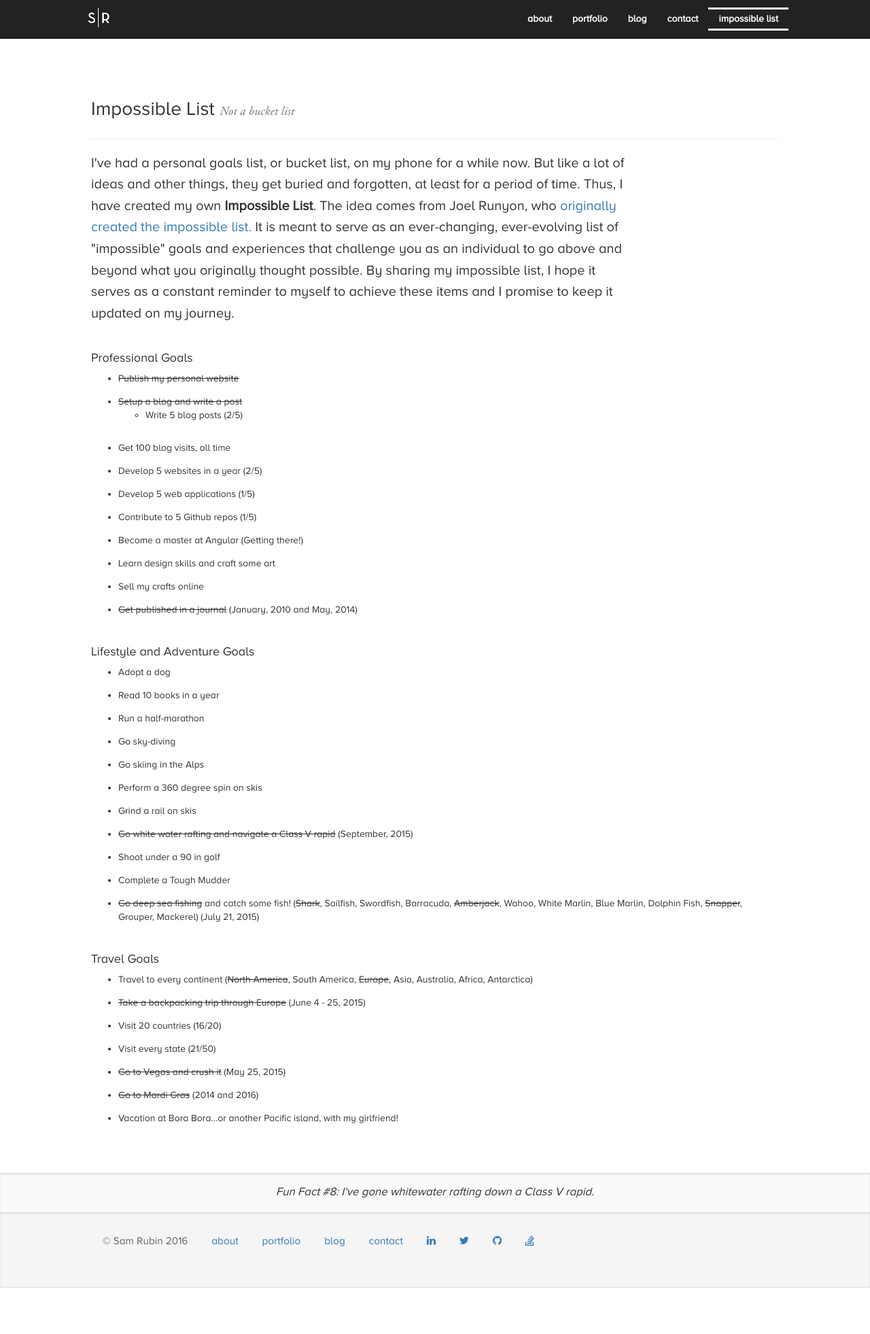
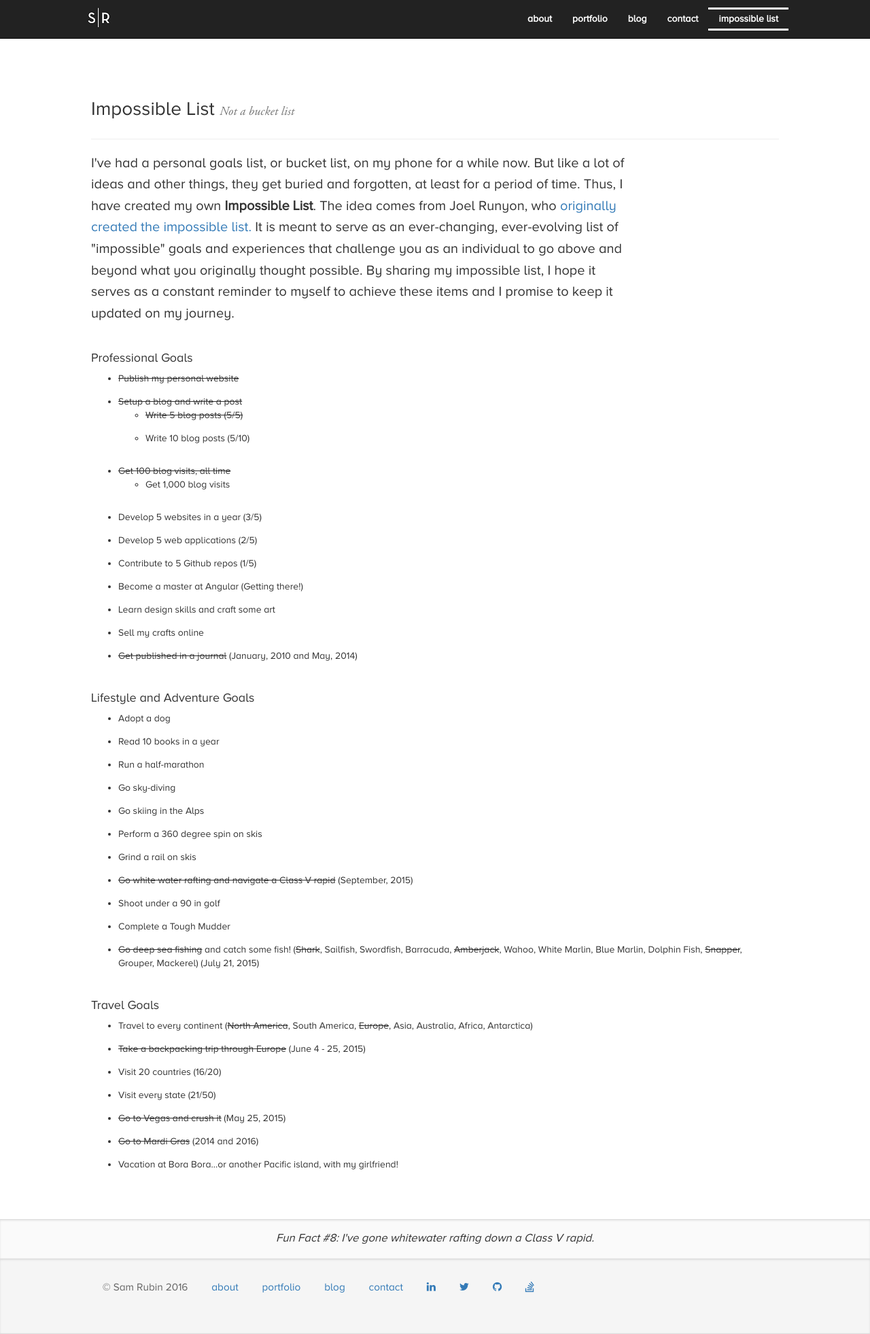
Before and after one commit to smrubin/smrubin.github.io, a Jekyll site: the page built from impossible-list.html, in a window 1280 px wide. Shown: the whole page at 68% size. Built offline with Jekyll 4.4.1, drawn with Linux system fonts in a browser that asks for light colours; nearby versions of some CDN libraries; before the commit the page ends 1894 px from its top, so only the background shows below that.

```diff
--- a/css/main.css
+++ b/css/main.css
@@ -353,6 +353,10 @@
 .port-object time {
   display: inline-block;
   margin-bottom: 0.5em;
+}
+
+.port-object .img-resp {
+  display: block;
 }
 
 
--- a/impossible-list.html
+++ b/impossible-list.html
@@ -15,12 +15,17 @@
                 <li><s>Publish my personal website</s></li>
                 <li><s>Setup a blog and write a post</s>
                     <ul>
-                        <li>Write 5 blog posts (2/5)</li>
+                        <li><s>Write 5 blog posts (5/5)</s></li>
+                        <li>Write 10 blog posts (5/10)</li>
                     </ul>
                 </li>
-                <li>Get 100 blog visits, all time</li>
-                <li>Develop 5 websites in a year (2/5)</li>
-                <li>Develop 5 web applications (1/5)</li>
+                <li><s>Get 100 blog visits, all time</s>
+                    <ul>
+                        <li>Get 1,000 blog visits</li>
+                    </ul>
+                </li>
+                <li>Develop 5 websites in a year (3/5)</li>
+                <li>Develop 5 web applications (2/5)</li>
                 <li>Contribute to 5 Github repos (1/5)</li>
                 <li>Become a master at Angular (Getting there!)</li>
                 <li>Learn design skills and craft some art</li>
```
Also changed, not shown: _projects/dump-trump-game.md (added, +35 -0 lines), _projects/federal-agency.md (+1 -1 lines), _projects/foot-ankle-specialists-va.md (+2 -2 lines), assets/img/projects/dtg-alt.png (added), assets/img/projects/dtg-main.png (added), assets/img/projects/tn-dtg-alt.png (added), assets/img/projects/tn-dtg-main.png (added), assets/main.min.css, img/projects/dtg-alt.png (added), img/projects/dtg-main.png (added), img/projects/tn-dtg-alt.png (added), img/projects/tn-dtg-main.png (added).
